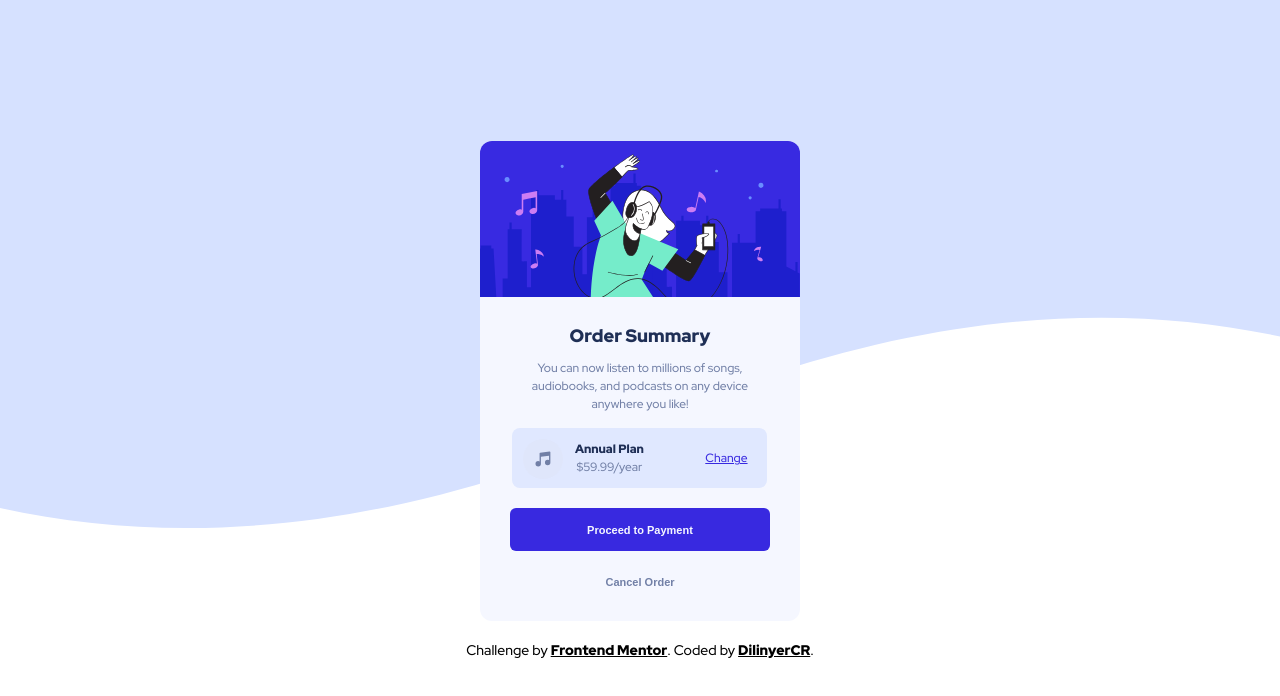
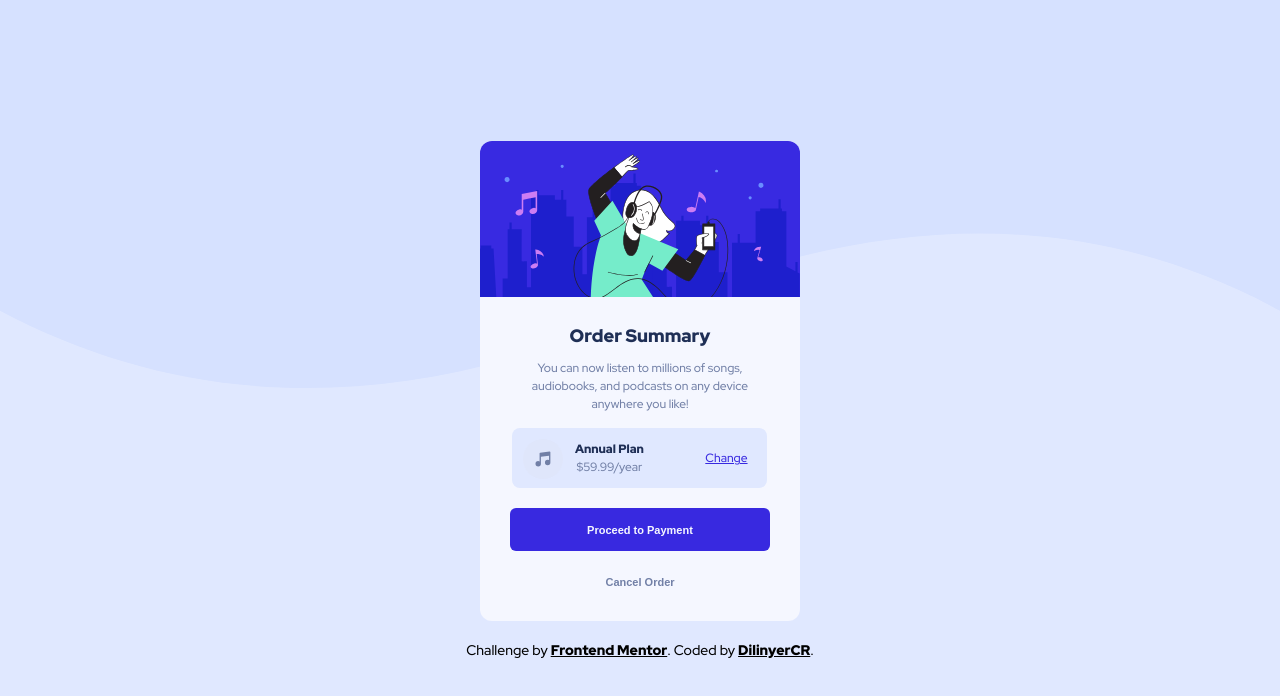
Before and after one commit to DilinyerCR/Order-summary-component, a plain HTML site: page index.html in a window 1280 px wide. Drawn offline with Linux system fonts and the light colour scheme.

Commit message:
last commit

```diff
--- a/styles.css
+++ b/styles.css
@@ -28,9 +28,10 @@ body {
     font-size: 16px;
 }
 main {
-    background: url(/images/pattern-background-desktop.svg)no-repeat center/cover;
+    background: url(/images/pattern-background-desktop.svg)no-repeat top/contain;
     width: 100vw;
-    height: 66vh;
+    height: 100vh;
+    background-color: var(--Pale-blue);
 }
 ul {
     list-style: none;
```
